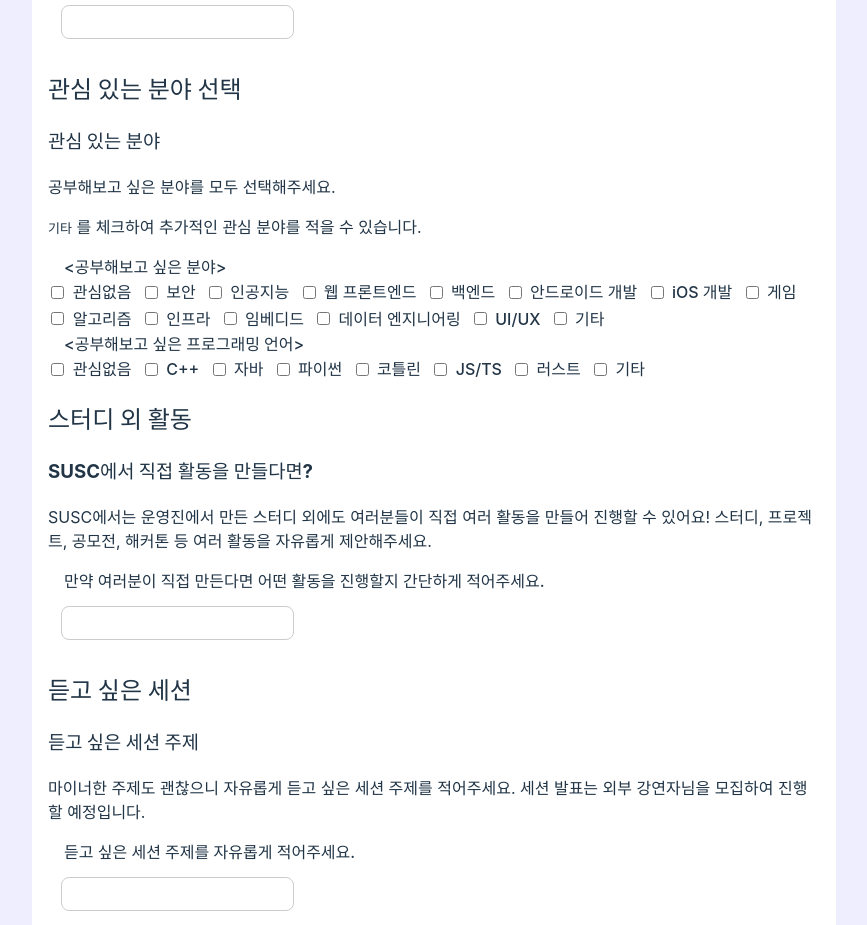
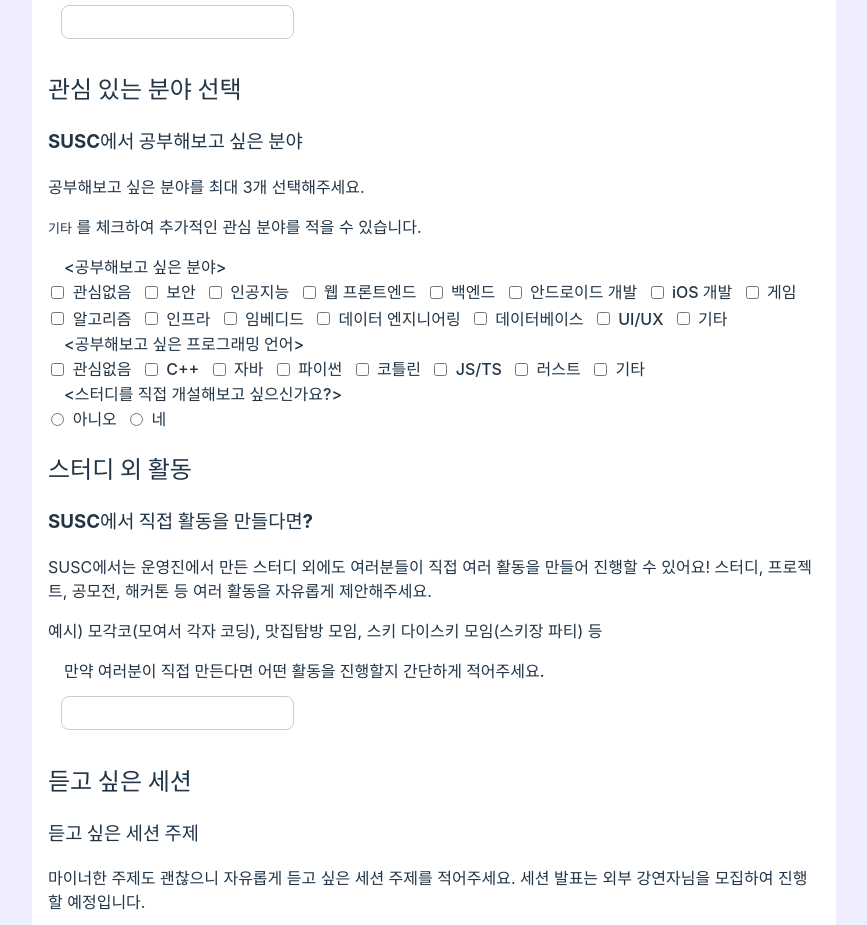
Before and after one commit to SUSC-KR/SUSC-SURVEY, a React (Vite) app: page /DemandSurvey in a window 1280 px wide. Shown: the part 1200-2125 px from the top of the page, without its empty margins (206-1073 px from the left). Built offline with nearby package versions, Linux system fonts and the light colour scheme; a web font is replaced by a local one.

Commit message:
Update DemandSurvey.tsx

```diff
--- a/src/pages/DemandSurvey.tsx
+++ b/src/pages/DemandSurvey.tsx
@@ -48,8 +48,8 @@
     },
     {
       title: "관심 있는 분야 선택",
-      description: `### 관심 있는 분야
-  공부해보고 싶은 분야를 모두 선택해주세요.
+      description: `### SUSC에서 공부해보고 싶은 분야
+  공부해보고 싶은 분야를 최대 3개 선택해주세요.
 
   \`기타\` 를 체크하여 추가적인 관심 분야를 적을 수 있습니다.`,
       questions: [
@@ -70,6 +70,7 @@
             "인프라",
             "임베디드",
             "데이터 엔지니어링",
+            "데이터베이스",
             "UI/UX",
             "기타",
           ],
@@ -89,12 +90,20 @@
             "기타",
           ],
         },
+        {
+          id: "studyInterest",
+          type: "radio",
+          label: "<스터디를 직접 개설해보고 싶으신가요?>",
+          options: ["아니오", "네"],
+        },
       ],
     },
     {
       title: "스터디 외 활동",
       description: `### SUSC에서 직접 활동을 만들다면?
-  SUSC에서는 운영진에서 만든 스터디 외에도 여러분들이 직접 여러 활동을 만들어 진행할 수 있어요! 스터디, 프로젝트, 공모전, 해커톤 등 여러 활동을 자유롭게 제안해주세요.`,
+  SUSC에서는 운영진에서 만든 스터디 외에도 여러분들이 직접 여러 활동을 만들어 진행할 수 있어요! 스터디, 프로젝트, 공모전, 해커톤 등 여러 활동을 자유롭게 제안해주세요.
+
+  예시) 모각코(모여서 각자 코딩), 맛집탐방 모임, 스키 다이스키 모임(스키장 파티) 등`,
       questions: [
         {
           id: "activityIdea",
```
